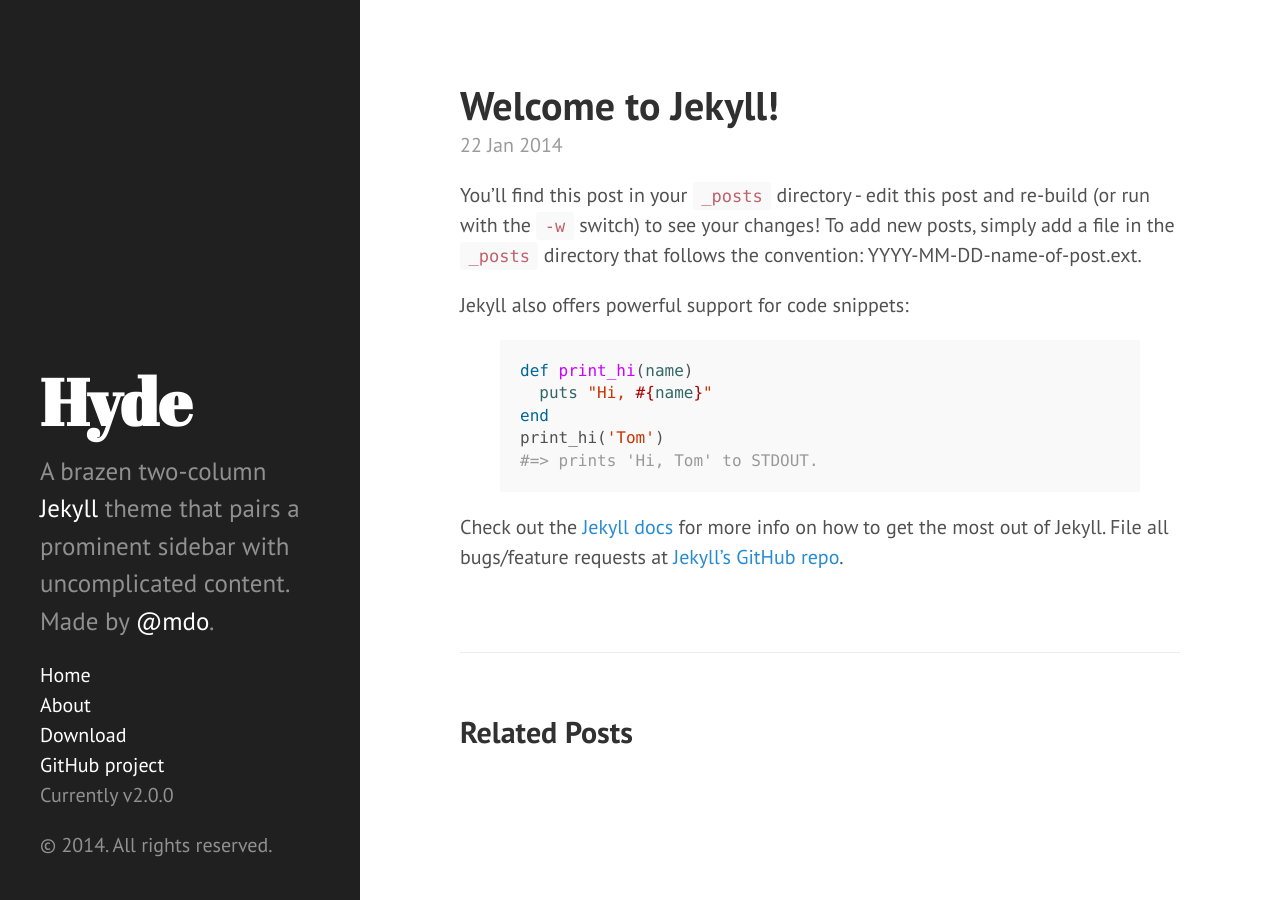
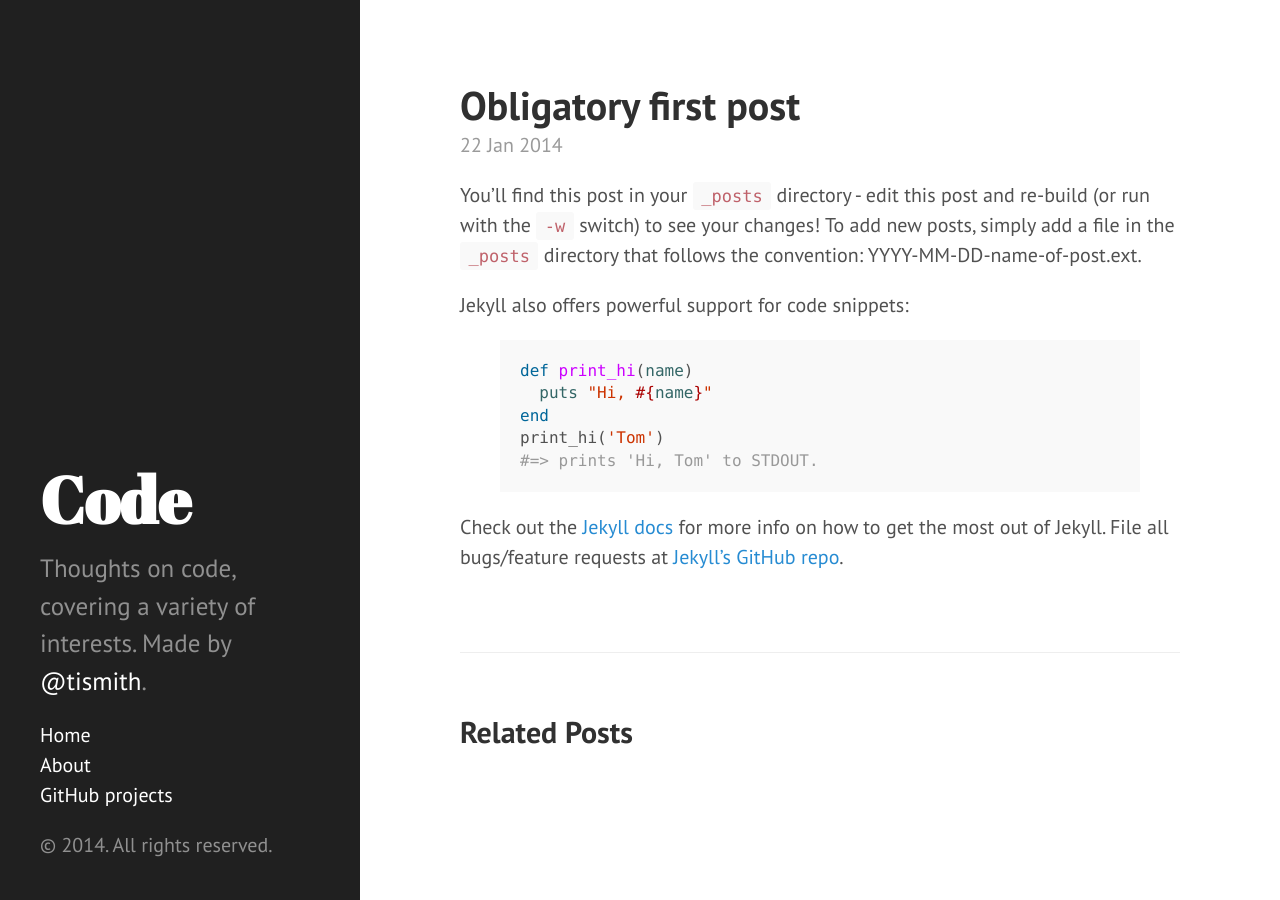
Before and after one commit to tismith/tismith.github.io, a Jekyll site: the page built from _posts/2014-01-22-welcome-to-jekyll.markdown, in a window 1280 px wide. Built offline with Jekyll 4.4.1, drawn with Linux system fonts in a browser that asks for light colours; Markdown is read by kramdown in place of the engine named in the settings.

Commit message:
Starting to tweat Hyde for my install

```diff
--- a/_config.yml
+++ b/_config.yml
@@ -6,19 +6,16 @@
 permalink:        pretty
 
 # Setup
-title:            Hyde
-tagline:          'A Jekyll theme'
-description:      'A brazen two-column <a href="http://jekyllrb.com" target="_blank">Jekyll</a> theme that pairs a prominent sidebar with uncomplicated content. Made by <a href="https://twitter.com/mdo" target="_blank">@mdo</a>.'
-url:              http://hyde.getpoole.com
+title:            Code
+tagline:          'Writings by Toby Smith'
+description:      'Thoughts on code, covering a variety of interests. Made by <a href="https://twitter.com/tismith" target="_blank">@tismith</a>.'
+url:              http://code.tismith.id.au
 
 author:
-  name:           'Mark Otto'
-  url:            https://twitter.com/mdo
+  name:           'Toby Smith'
+  url:            https://twitter.com/tismith
 
 paginate:         5
 
-# Custom vars
-version:          2.0.0
-
 github:
-  repo:           https://github.com/poole/hyde
+  repo:           https://github.com/tismith
--- a/_includes/sidebar.html
+++ b/_includes/sidebar.html
@@ -26,9 +26,7 @@
         {% endif %}
       {% endfor %}
 
-      <li class="sidebar-nav-item"><a href="{{ site.github.repo }}/archive/v{{ site.version }}.zip">Download</a></li>
-      <li class="sidebar-nav-item"><a href="{{ site.github.repo }}">GitHub project</a></li>
-      <li class="sidebar-nav-item">Currently v{{ site.version }}</li>
+      <li class="sidebar-nav-item"><a href="{{ site.github.repo }}">GitHub projects</a></li>
     </ul>
 
     <p>&copy; {{ site.time | date: '%Y' }}. All rights reserved.</p>
--- a/_posts/2014-01-22-welcome-to-jekyll.markdown
+++ b/_posts/2014-01-22-welcome-to-jekyll.markdown
@@ -1,6 +1,6 @@
 ---
 layout: post
-title:  "Welcome to Jekyll!"
+title:  "Obligatory first post"
 date:   2014-01-22 14:15:00
 categories: jekyll update
 ---
```
